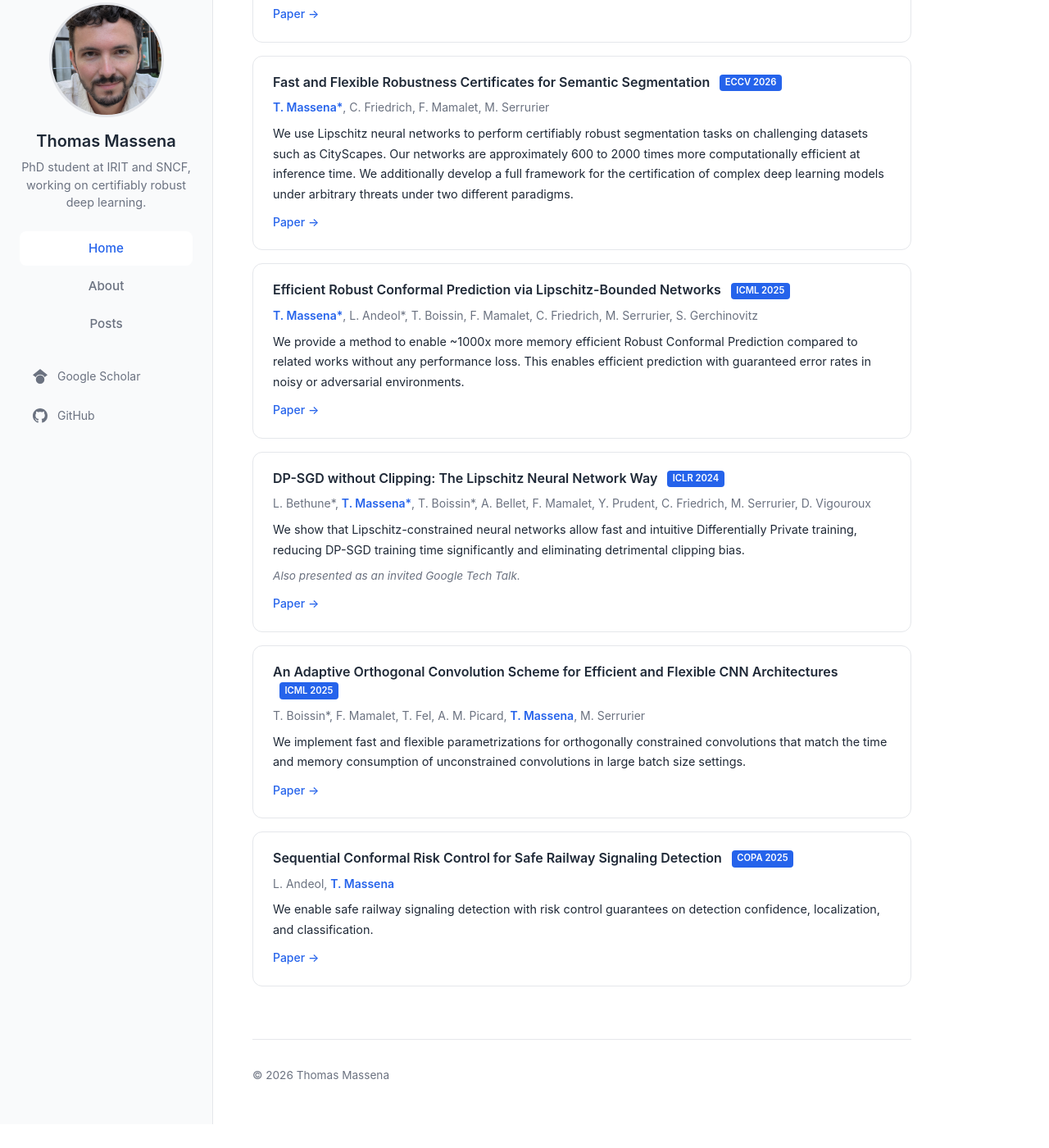
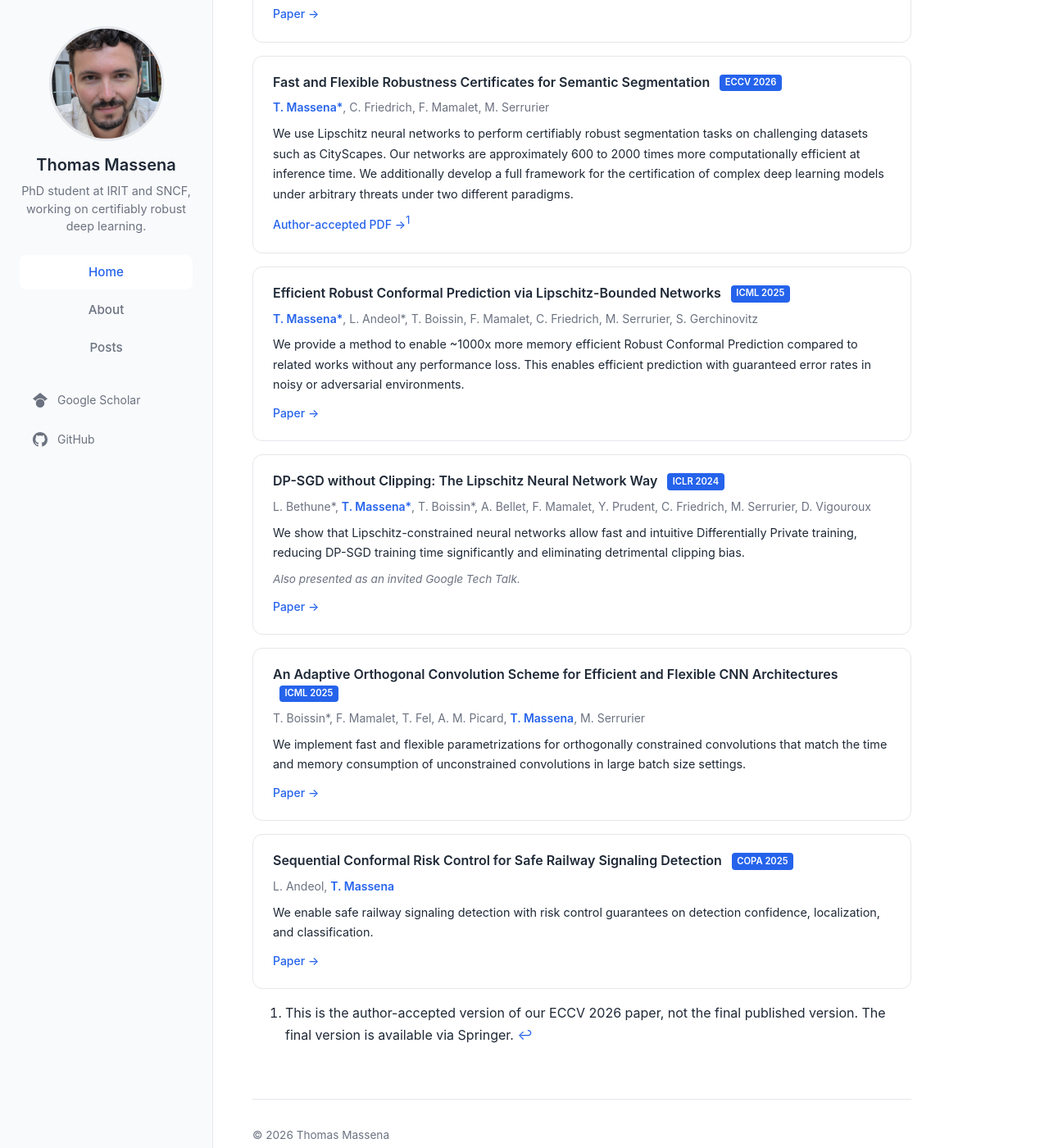
Before and after one commit to massena-t/massena-t.github.io, a Jekyll site: the page built from index.md, in a window 1280 px wide and 1400 px high, scrolled down 1340 px. Shown: the whole window at 82% size. Built offline with Jekyll 4.4.1, drawn with Linux system fonts in a browser that asks for light colours; before the commit the page ends 2711 px from its top, so only the background shows below that.

Commit message:
add ECCV paper

```diff
--- a/_config.yml
+++ b/_config.yml
@@ -4,6 +4,9 @@ baseurl: ""
 url: "https://massena-t.github.io"
 
 markdown: kramdown
+
+include:
+  - _data/segmentation_paper_eccv.pdf
 
 collections:
   various:
--- a/index.md
+++ b/index.md
@@ -55,7 +55,7 @@ Together with my coworker <strong>Leo Andeol</strong>, I received the <strong>Al
     <h4>Fast and Flexible Robustness Certificates for Semantic Segmentation <span class="pub-venue">ECCV 2026</span></h4>
     <p class="pub-authors"><em>T. Massena*</em>, C. Friedrich, F. Mamalet, M. Serrurier</p>
     <p class="pub-desc">We use Lipschitz neural networks to perform certifiably robust segmentation tasks on challenging datasets such as CityScapes. Our networks are approximately 600 to 2000 times more computationally efficient at inference time. We additionally develop a full framework for the certification of complex deep learning models under arbitrary threats under two different paradigms.</p>
-    <a href="https://arxiv.org/abs/2512.06010" target="_blank" class="pub-link">Paper &rarr;</a>
+    <a href="{{ '/_data/segmentation_paper_eccv.pdf' | relative_url }}" target="_blank" class="pub-link">Author-accepted PDF &rarr;</a><sup><a href="#eccv-version-note" id="eccv-version-ref" aria-label="Footnote 1">1</a></sup>
   </div>
 
   <div class="pub-card">
@@ -88,3 +88,9 @@ Together with my coworker <strong>Leo Andeol</strong>, I received the <strong>Al
   </div>
 
 </div>
+
+<div class="footnotes" role="doc-endnotes">
+  <ol>
+    <li id="eccv-version-note">This is the author-accepted version of our ECCV 2026 paper, not the final published version. The final version is available via Springer. <a href="#eccv-version-ref" aria-label="Back to reference">&#8617;</a></li>
+  </ol>
+</div>
```
Also changed, not shown: _data/birds.yml (+40 -0 lines), 11 other files.
